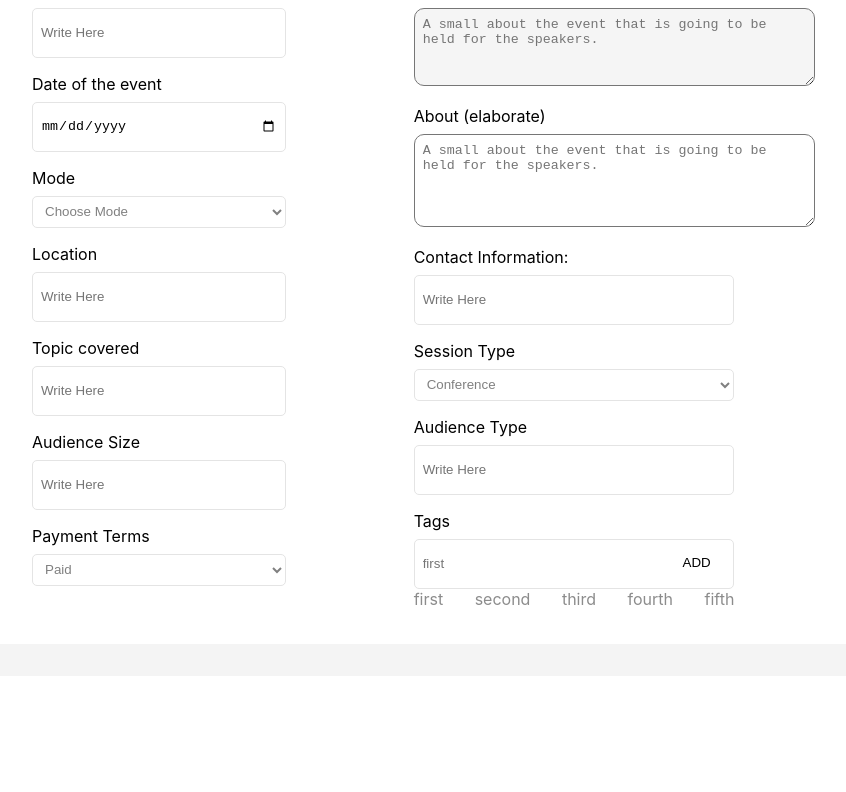
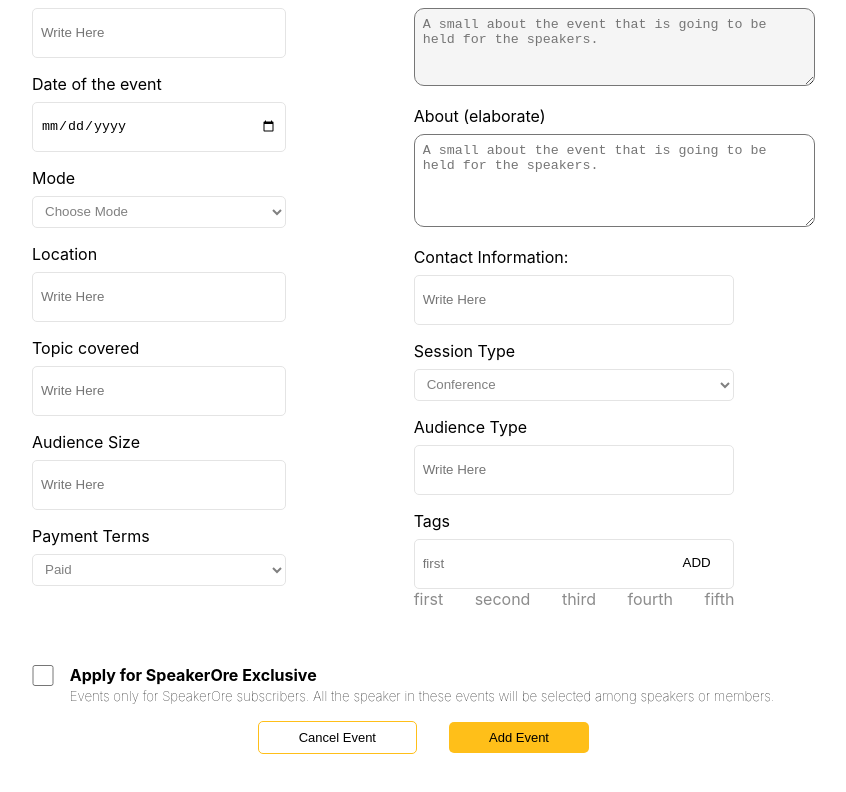
Before and after one commit to CodeAstronautic/speaker_frontend, a React (Create React App) app: page /moderator in a window 1280 px wide. Shown: the part 912-1704 px from the top of the page, without its empty margins (112-958 px from the left). Built offline with nearby package versions, Linux system fonts and the light colour scheme.

Commit message:
moderatordraft2

```diff
--- a/src/components/ModeratorProfile.js
+++ b/src/components/ModeratorProfile.js
@@ -108,6 +108,7 @@ export default function ModeratorProfile() {
                 <p>Event Details</p>
                 <button>Show previous events hosted</button>
               </div>
+              <div className="mplower-body">
                 <div className="mpedit-section">
                   <div className="mpes-form">
                     <p>Name of the event</p>
@@ -243,18 +244,24 @@ export default function ModeratorProfile() {
                       <li>fifth</li>
                     </ul>
                   </div>
-                {/* <div className="confirmation">
+                </div>
+                <div className="confirmation">
                   <div className="con-upper">
                   <input type="checkbox" style={{position:'initial'}} class="apply1" name="apply1"/>
                   <div className="conu-text">
                   <h4>Apply for SpeakerOre Exclusive</h4>
-
+                  <span>Events only for SpeakerOre subscribers. All the speaker in these events will be selected among speakers or members.</span>
                   </div>
                   </div>
                   <div className="con-lower">
-
+                        <button className="con-lower-btn eprbtn2" style={{
+                            margin: '1rem', border:'1px solid #ffbf19',background:'none'
+                        }}>Cancel Event</button>
+                        <button className="con-lower-btn eprbtn1" style={{
+                            margin: '1rem'
+                        }}>Add Event</button>
                   </div>
-                </div> */}
+                </div>
               </div>
             </div>
           </div>
--- a/src/components/css/ModeratorProfile.css
+++ b/src/components/css/ModeratorProfile.css
@@ -136,7 +136,7 @@
   color: rgb(140, 140, 140);
 }
 .confirmation{
-  padding: 2rem 0.5rem;
+  padding: 2rem 3rem;
 }
 .confirmation .con-upper{
   display: flex;
@@ -144,7 +144,17 @@
 .confirmation .con-upper .conu-text{
    margin-left: 1rem;
 }
-.confirmation .con-upper .conu-text p{
-  /* font-size: smaller;
-  font-weight: 100; */
+.confirmation .con-upper .conu-text span{
+  font-size: smaller;
+  font-weight: 100;
 }
+.con-lower{
+  text-align: center;
+
+}
+.con-lower-btn{
+  outline: none;
+  border: none;
+  padding-left: 2.5rem;
+  padding-right: 2.5rem;
+}
```
Lines whose indentation alone changed are shown as unchanged.
